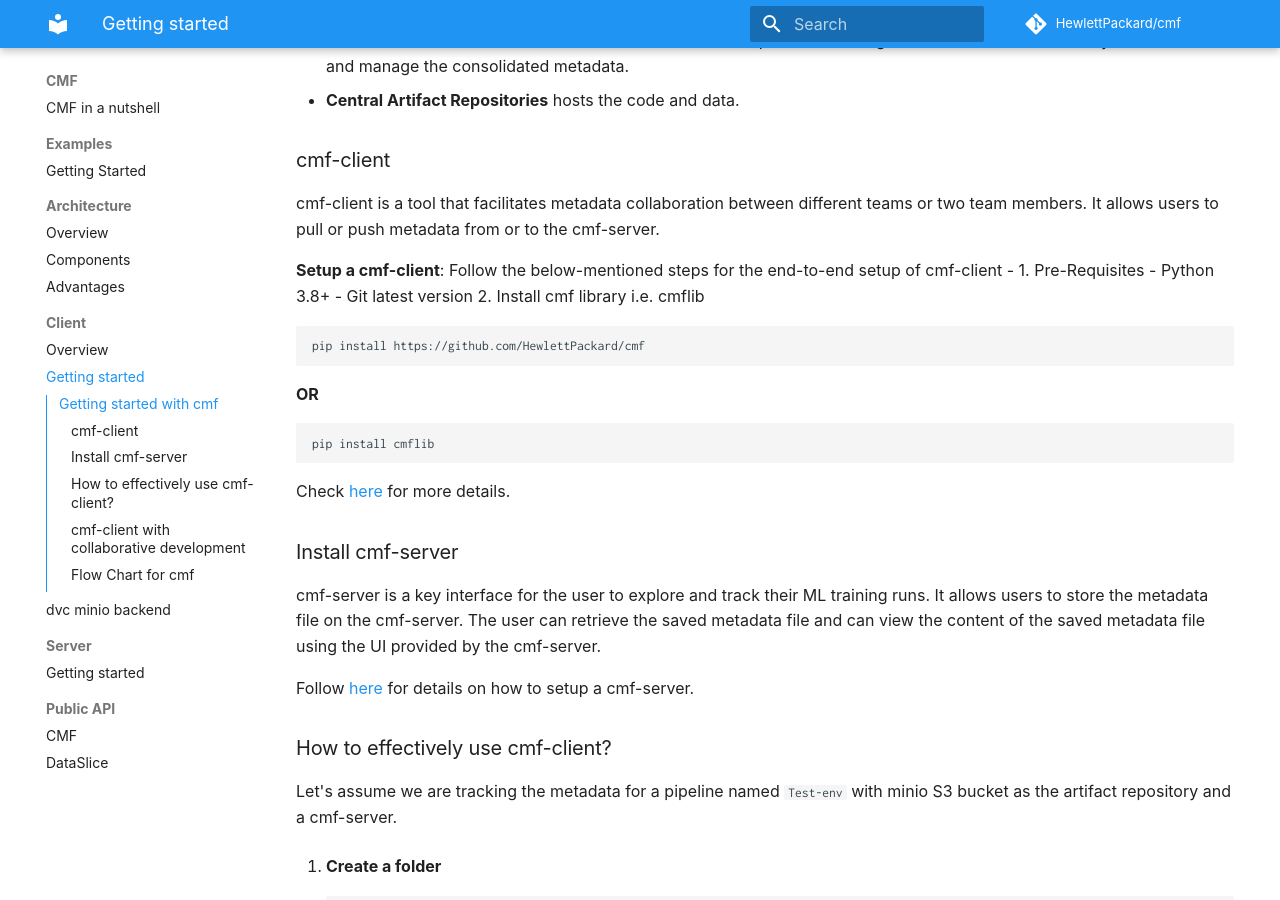
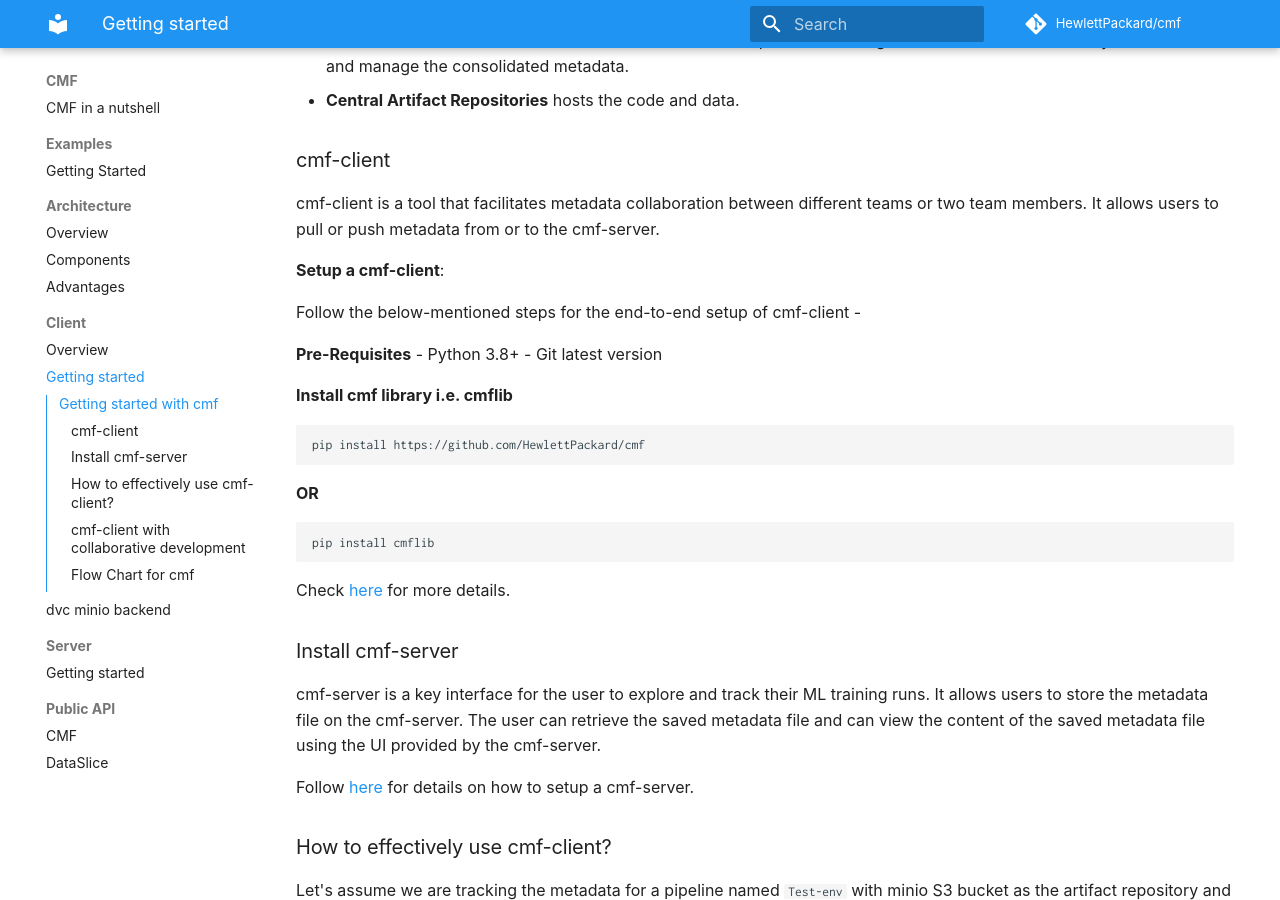
Before and after one commit to HewlettPackard/cmf, an MkDocs documentation site: the page built from docs/cmf_client/step-by-step.md, in a window 1280 px wide and 900 px high, scrolled down 311 px. Built offline with MkDocs 1.6.1 and Material for MkDocs 9.7.7, drawn with Linux system fonts in a browser that asks for light colours; some web fonts are replaced; comment, search, counter and statistics services are not loaded.

Commit message:
Update step-by-step.md

````diff
--- a/docs/cmf_client/step-by-step.md
+++ b/docs/cmf_client/step-by-step.md
@@ -9,11 +9,15 @@ Common metadata framework (cmf) has the following components:
 ### cmf-client
 cmf-client is a tool that facilitates metadata collaboration between different teams or two team members. It allows users to pull or push metadata from or to the cmf-server.
 
-**Setup a cmf-client**: Follow the below-mentioned steps for the end-to-end setup of cmf-client -
-1. Pre-Requisites
+**Setup a cmf-client**:
+
+Follow the below-mentioned steps for the end-to-end setup of cmf-client -
+
+**Pre-Requisites**
    - Python 3.8+
    - Git latest version
-2. Install cmf library i.e. cmflib
+
+**Install cmf library i.e. cmflib**
 ```
 pip install https://github.com/HewlettPackard/cmf
 ```
@@ -32,12 +36,12 @@ Follow [here](../cmf_server/cmf-server.md) for details on how to setup a cmf-ser
 
 Let's assume we are tracking the metadata for a pipeline named `Test-env` with minio S3 bucket as the artifact repository and a cmf-server.
 
-1. **Create a folder**
-  ```
-  mkdir example-folder
-  ```
+**Create a folder**
+```
+mkdir example-folder
+```
 
-2. **Initialize cmf**
+**Initialize cmf**
 
 CMF initialization is the first and foremost to use cmf-client commads. This command in one go complete initialization process making cmf-client user friendly.     Execute `cmf init` in the `example-folder` directory created in the [above](#create-a-folder) step.
 ```
@@ -73,7 +78,7 @@ Check [here](./cmf_client.md) for more details.
 ### cmf-client with collaborative development
 In the case of collaborative development, in addition to the above commands, users can follow the commands below to pull metadata and artifacts from a common cmf server and a central artifact repository.
 
-1. **Pull metadata from the server**
+**Pull metadata from the server**
 
 Execute `cmf metadata` command in the `example_folder`.
 ```
@@ -81,7 +86,7 @@ cmf metadata pull -p 'Test-env'
 ```
 Check [here](./cmf_client.md) for more details.
 
-2. **Pull artifacts from the central artifact repo**
+**Pull artifacts from the central artifact repo**
 
 Execute `cmf artifact` command in the `example_folder`.
 ```
````
Also changed, not shown: other parts of docs/cmf_client/step-by-step.md (+5 -4 lines).
